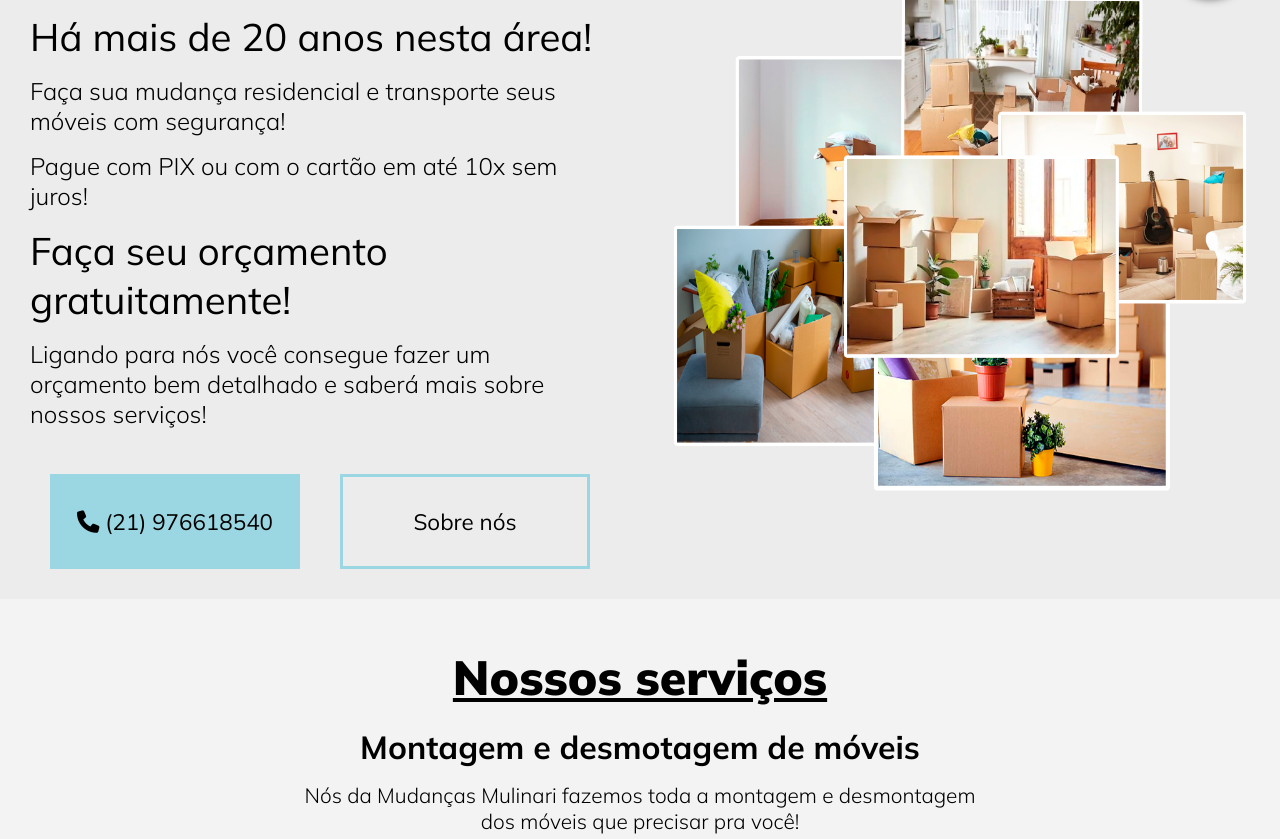
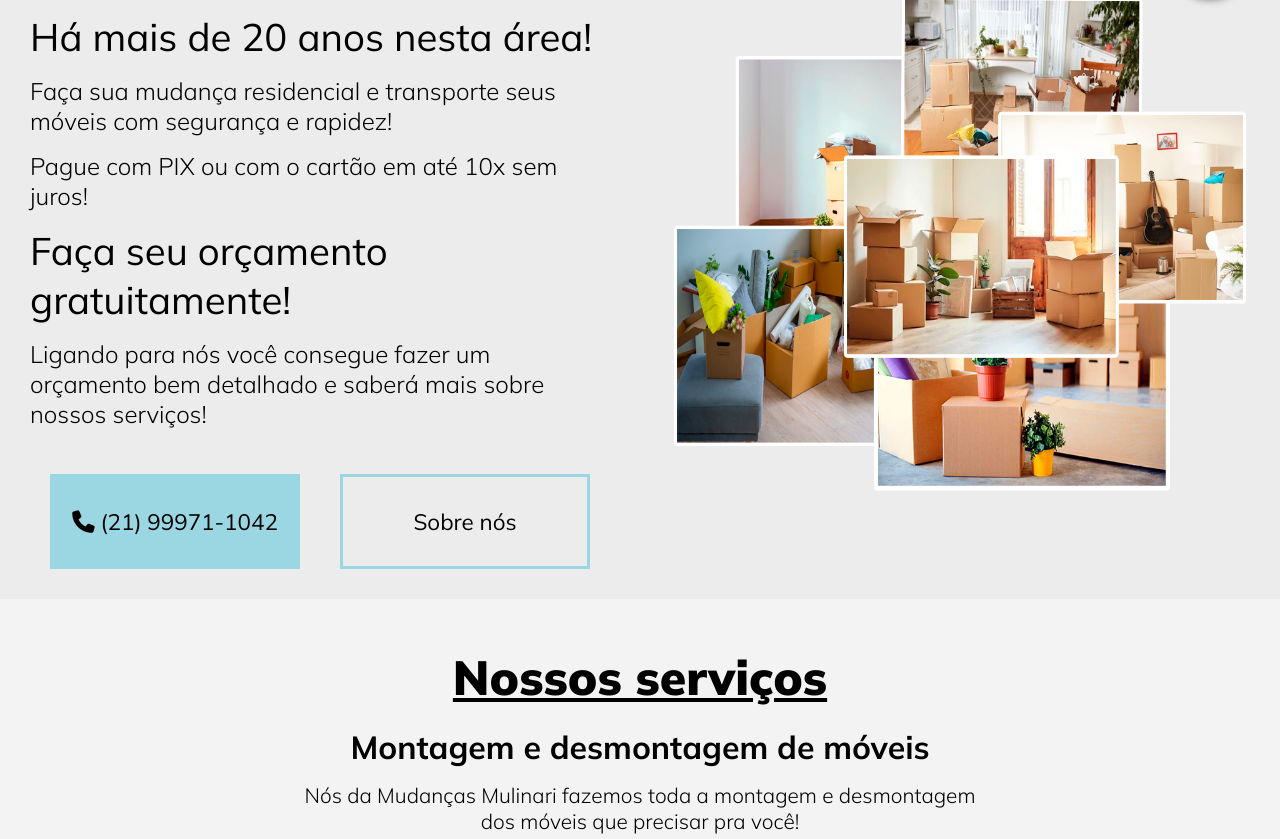
Before and after one commit to Mulinatti/MudancasMulinari, a plain HTML site: page index.html in a window 1280 px wide. Shown: the part 113-952 px from the top of the page. Drawn offline with Linux system fonts and the light colour scheme.

Commit message:
initial commit

```diff
--- a/index.html
+++ b/index.html
@@ -21,12 +21,12 @@
             <div class="conteudo__chamada___info">
                 <h1>Mudanças Mulinari</h1>
                 <h2>Há mais de 20 anos nesta área!</h2>
-                <p>Faça sua mudança residencial e transporte seus móveis com segurança!</p>
+                <p>Faça sua mudança residencial e transporte seus móveis com segurança e rapidez!</p>
                 <p>Pague com PIX ou com o cartão em até 10x sem juros!</p>
                 <h2>Faça seu orçamento gratuitamente!</h2>
                 <p>Ligando para nós você consegue fazer um orçamento bem detalhado e saberá mais sobre nossos serviços!</p>
                 <div class="botoes">
-                    <a class="chamada__botao" href="tel:5521976618540"><i class="fa-solid fa-phone"></i> (21) 976618540</a>
+                    <a class="chamada__botao" href="tel:5521976618540"><i class="fa-solid fa-phone"></i> (21) 99971-1042</a>
                     <a class="chamada__botao sobre" href="https://business.google.com/v/_/AKsrIN3Va5Rul3pU7AJ7Gm25P0SXvAF7fIpOeXjqzgZ0Mzgf6HJD9g/86b9/_?exp=1778401&myads=1" target="_blank">Sobre nós</a>
                 </div>
             </div>
@@ -35,7 +35,7 @@
             <h2>Nossos serviços</h2>
             <ul class="lista__servicos">
                 <li class="lista__servicos___item">
-                    <h2>Montagem e desmotagem de móveis</h2>
+                    <h2>Montagem e desmontagem de móveis</h2>
                     <p>Nós da Mudanças Mulinari fazemos toda a montagem e desmontagem dos móveis que precisar pra você!</p>
                 </li>
                 <li class="lista__servicos___item">
```
